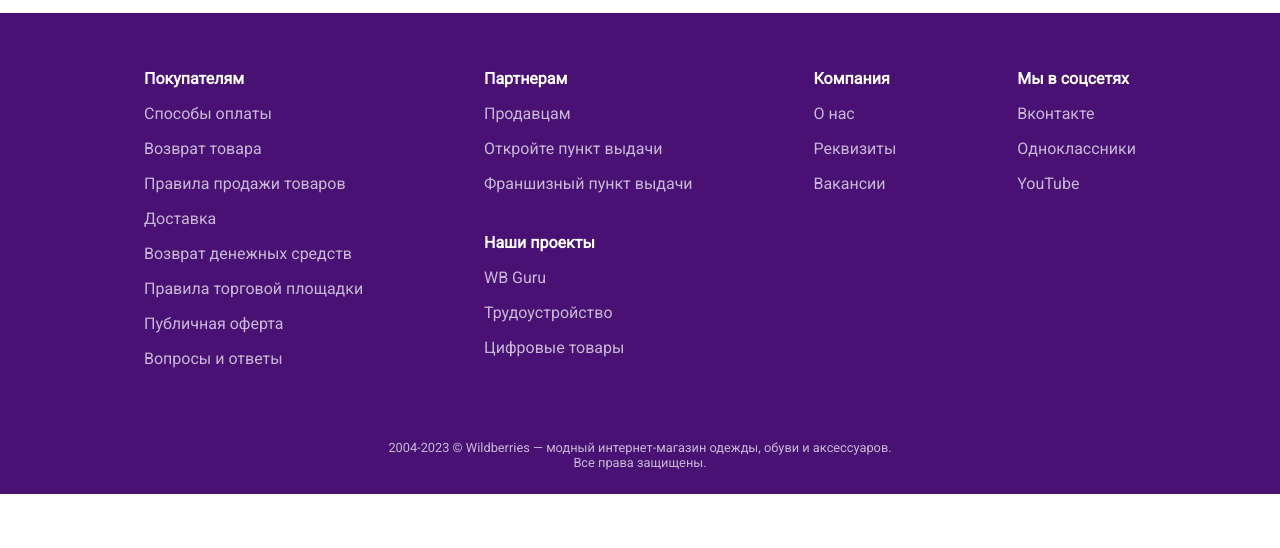
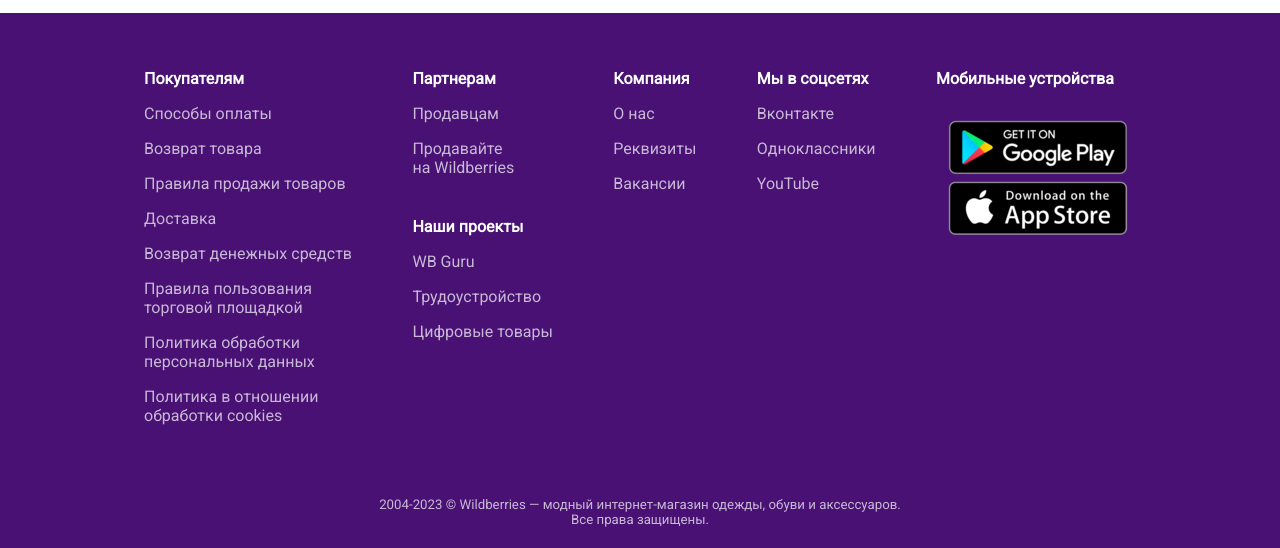
Before and after one commit to vsmsle/project-Wildberries_clone, a website built with Parcel: page src/index.html in a window 1280 px wide. Shown: the part 491-1039 px from the top of the page. Before the commit the page ends 985 px from the top, so only its background shows below. Built offline with nearby package versions, Linux system fonts and the light colour scheme; files whose address does not match are found by name.

Commit message:
fix footer

```diff
--- a/src/index.html
+++ b/src/index.html
@@ -77,16 +77,15 @@
             <p class="footer__info__subtitle">Правила продажи товаров</p>
             <p class="footer__info__subtitle">Доставка</p>
             <p class="footer__info__subtitle">Возврат денежных средств</p>
-            <p class="footer__info__subtitle">Правила торговой площадки</p>
-            <p class="footer__info__subtitle">Публичная оферта</p>
-            <p class="footer__info__subtitle">Вопросы и ответы</p>
+            <p class="footer__info__subtitle">Правила пользования<br>торговой площадкой</p>
+            <p class="footer__info__subtitle">Политика обработки<br>персональных данных</p>
+            <p class="footer__info__subtitle">Политика в отношении<br>обработки cookies</p>
           </div>
           <div>
             <div>
               <p class="footer__info__title">Партнерам</p>
               <p class="footer__info__subtitle">Продавцам</p>
-              <p class="footer__info__subtitle">Откройте пункт выдачи</p>
-              <p class="footer__info__subtitle">Франшизный пункт выдачи</p>
+              <p class="footer__info__subtitle">Продавайте<br>на Wildberries</p>
             </div>
             <div>
               <p class="footer__info__title">Наши проекты</p>
@@ -107,6 +106,12 @@
             <p class="footer__info__subtitle">Одноклассники</p>
             <p class="footer__info__subtitle">YouTube</p>
           </div>
+          <div class="footer__social__img">
+            <ul>
+              <p class="footer__info__title">Мобильные устройства</p>
+              <li><img src="./img/social.png" alt="logo" /></li>
+            </ul>
+          </div>
         </div>
         <div class="footer__copyright">
           <p>
--- a/src/scss/footer.scss
+++ b/src/scss/footer.scss
@@ -12,12 +12,25 @@
         font-size: 1rem;
 
       }
+
       &__title {
         font-weight: 700;
         color: #fff !important;
         padding: 2rem 0 0.5rem !important;
 
       }
+
+    //   &__img {
+    //     ul {
+    //     //   display: flex;
+    //     //   justify-content: center;
+    //     //   gap: 1rem;
+    //     //   list-style-type: none;
+    //     //   padding: 2rem 0;
+    //       cursor: pointer;
+    //     }
+    //   }
+
     }
 
     .footer__info p::placeholder {
@@ -29,17 +42,8 @@
 
     .footer__copyright {
       padding: 1.5rem 1rem;
-      font-size: 0.8rem;
+      font-size: 0.83rem;
       text-align: center;
       color: rgba(255, 255, 255, 0.7);
-      &__image {
-        ul {
-          display: flex;
-          justify-content: center;
-          gap: 1rem;
-          list-style-type: none;
-          padding: 2rem 0;
-        }
-      }
     }
   }
```
Also changed, not shown: src/img/social.png (added).
